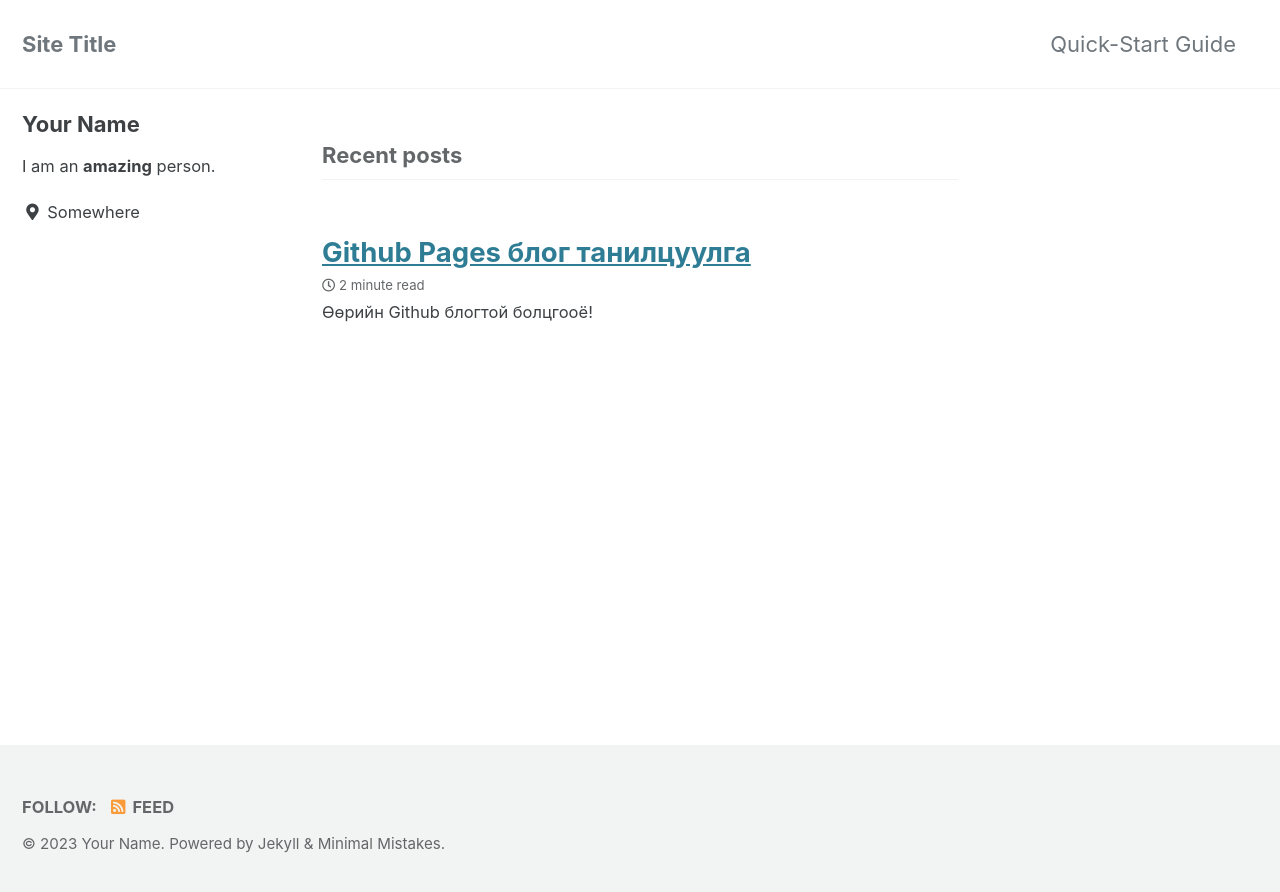
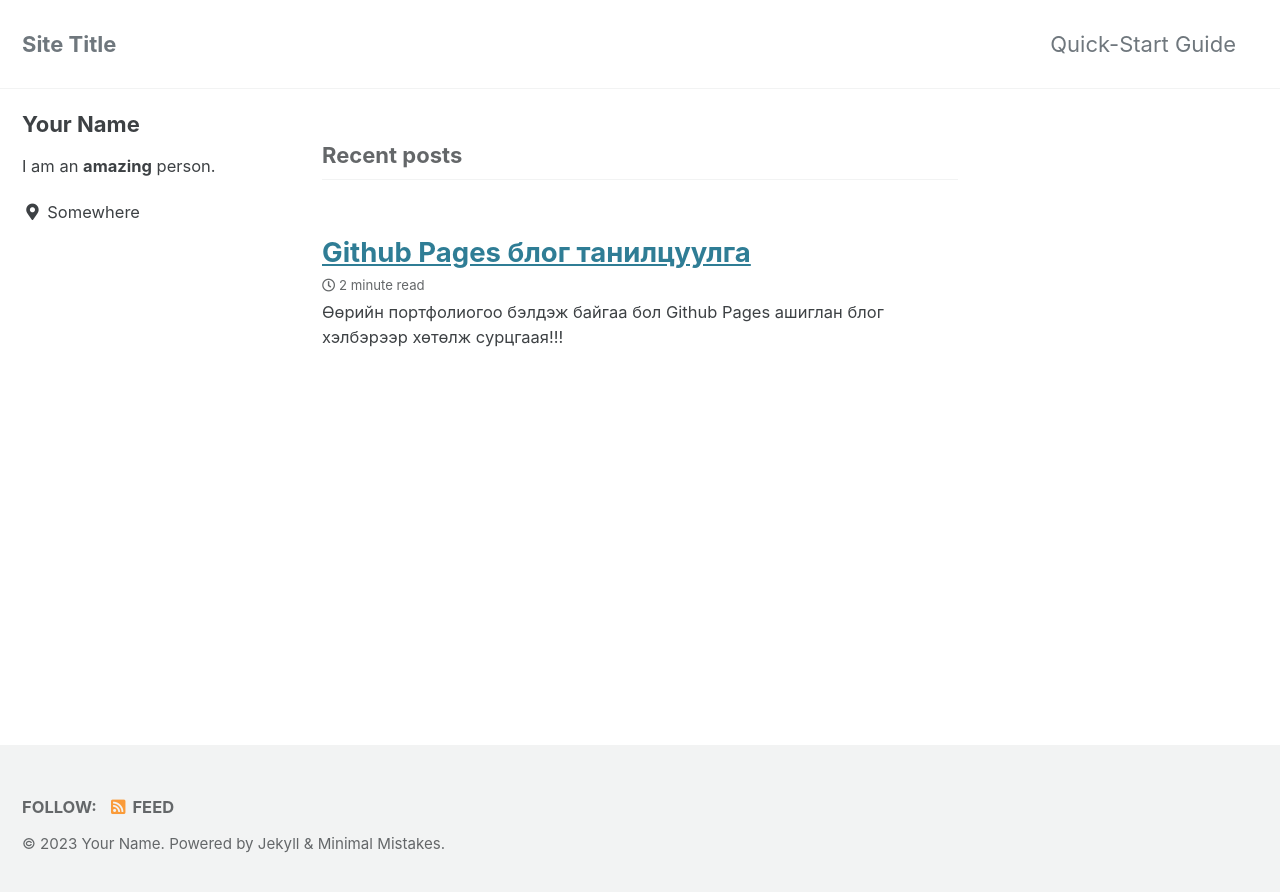
Before and after one commit to nini-dev98/nini-dev98.github.io, a Jekyll site: the page built from index.html, in a window 1280 px wide. Shown: the top 892 px of the page. Built offline with Jekyll 4.4.1, drawn with Linux system fonts in a browser that asks for light colours; cached includes are drawn as plain includes; the list of posts is cut into pages by our own code.

Commit message:
Edited some errors in the 2023-11-05-github-blog-intro.md file

```diff
--- a/_posts/2023-11-05-github-blog-intro.md
+++ b/_posts/2023-11-05-github-blog-intro.md
@@ -1,6 +1,6 @@
 ---
 title: "Github Pages блог танилцуулга"
-excerpt: "Өөрийн Github блогтой болцгооё!"
+excerpt: "Өөрийн портфолиогоо бэлдэж байгаа бол Github Pages ашиглан блог хэлбэрээр хөтөлж сурцгаая!!!"
 date: 2023-11-05
 author_profile: true
 comments: true
```
Also changed, not shown: other parts of _posts/2023-11-05-github-blog-intro.md (+0 -1 lines).
